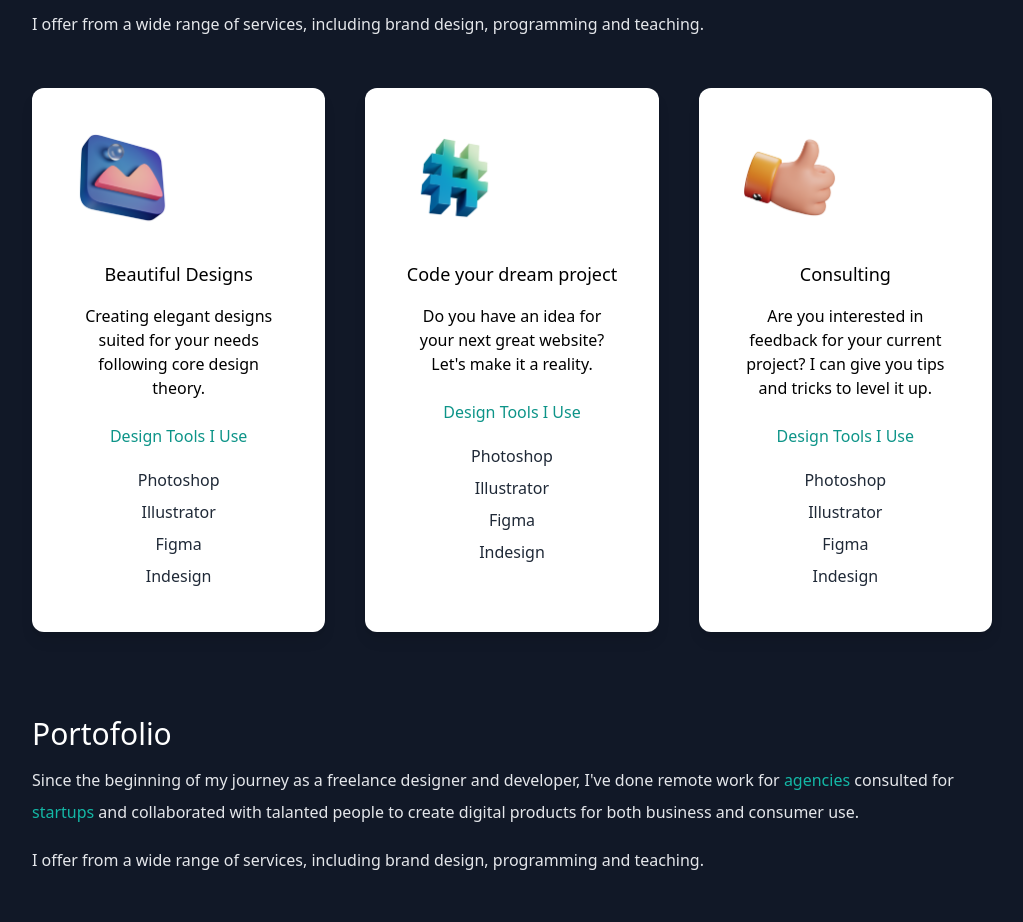
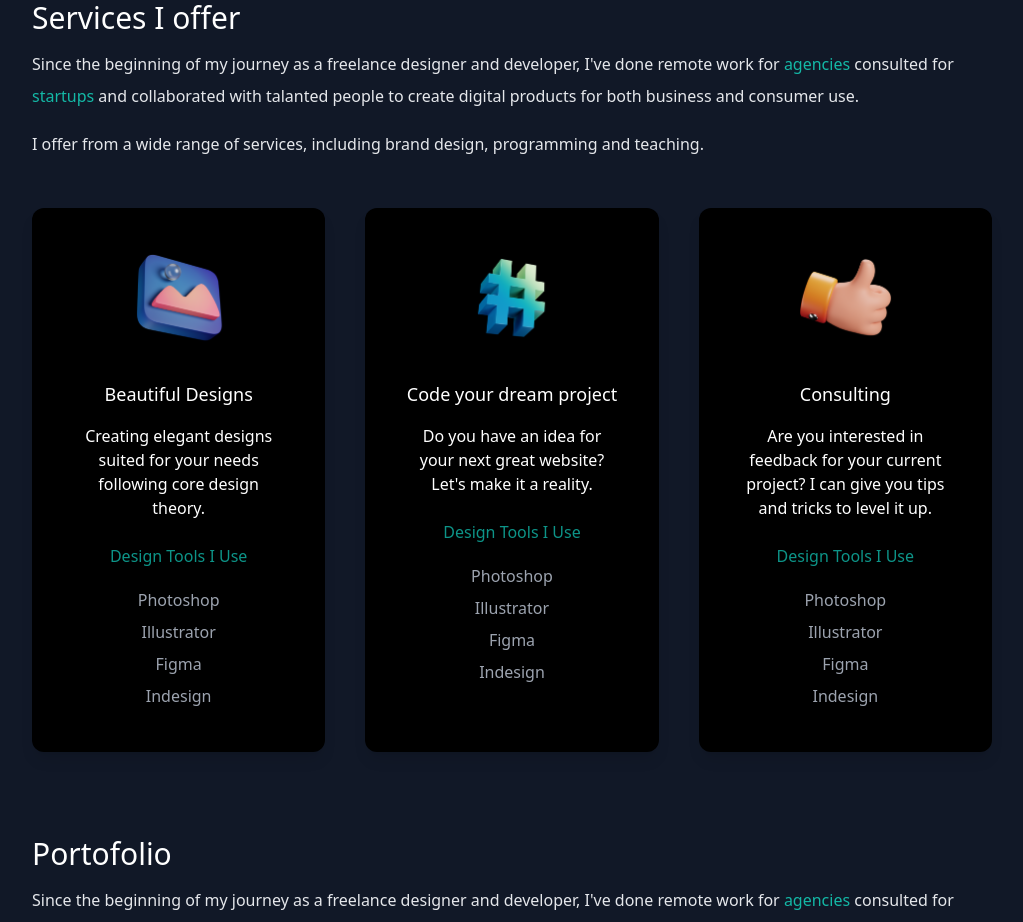
Before and after one commit to Hruthik5124/My-portfolio, a Next.js app: page / in a window 1280 px wide. Shown: the part 1080-2002 px from the top of the page, without its empty margins (128-1151 px from the left). Built offline with nearby package versions, Linux system fonts and the light colour scheme.

Commit message:
Added IN animation to components

```diff
--- a/src/pages/index.js
+++ b/src/pages/index.js
@@ -24,6 +24,26 @@ import { useInView } from "react-intersection-observer";
 
 export default function Home() {
   const [darkMode, setDarkMode] = useState(true);
+  const isBrowser = () => typeof window !== "undefined"
+
+useEffect(()=>{window.addEventListener('scroll', reveal);}, []);
+
+
+
+  function reveal(){
+    var reveals = document.querySelectorAll('.reveal');
+    for(var i=0; i< reveals.length; i++){
+      var windowheight =window.innerHeight;
+      var reveal = reveals[i].getBoundingClientRect().top;
+      var revealpoint = 150;
+      if(reveal < windowheight - revealpoint){
+        reveals[i].classList.add('active');
+      }
+      else{
+        reveals[i].classList.remove('active');
+      }
+    }
+  }
 
 
   return (
@@ -56,9 +76,11 @@ export default function Home() {
           </nav>
           <div className="text-center p-10 py-10">
             <section className="hruthik">
+              <section>
             <h2 className="text-5xl py-2 text-teal-600 font-medium dark:text-teal-400 md:text-6xl">
               Hruthik
             </h2>
+            </section>
             </section>
             <section>
             <h3 className="text-2xl py-2 dark:text-white md:text-3xl">
@@ -76,14 +98,25 @@ export default function Home() {
               <a href="https://www.linkedin.com/in/hruthik-shetty-3983b41aa/" target="_blank"><AiFillLinkedin /></a>
               <a href="https://www.instagram.com/hruthikshetty/" target="_blank"><AiFillInstagram /></a>
             </div>
+            <section class="arrow">
+            <div className="animate-bounce bg-white dark:bg-slate-800 p-2 w-10 h-10 ring-1 ring-slate-900/5 dark:ring-slate-200/20 shadow-lg rounded-full relative overflow-hidden mx-auto mt-20">
+                <svg class="w-6 h-6 text-violet-500" fill="none" stroke-linecap="round" stroke-linejoin="round" stroke-width="2" viewBox="0 0 24 24" stroke="currentColor">
+                  <path d="M19 14l-7 7m0 0l-7-7m7 7V3"></path></svg>
+            </div>
+            </section>
+            <section class="reveal">
             <div className="mx-auto bg-gradient-to-b from-teal-500 rounded-full w-60 h-60 relative overflow-hidden mt-10 md:h-96 md:w-96">
               <Image src={deved} layout="fill" objectFit="cover" />
             </div>
+            </section>
           </div>
         </section>
         <section>
           <div>
+            <section class="reveal">
             <h3 className="text-3xl py-1 dark:text-white ">Services I offer</h3>
+            </section>
+            <section class="reveal">
             <p className="text-md py-2 leading-8 text-gray-800 dark:text-gray-200">
               Since the beginning of my journey as a freelance designer and
               developer, I've done remote work for
@@ -92,60 +125,66 @@ export default function Home() {
               and collaborated with talanted people to create digital products
               for both business and consumer use.
             </p>
+            </section>
+            <section class="reveal">
             <p className="text-md py-2 leading-8 text-gray-800 dark:text-gray-200">
               I offer from a wide range of services, including brand design,
               programming and teaching.
             </p>
+            </section>
           </div>
+          <div class="reveal">
           <div className="lg:flex gap-10">
-            <div className="text-center shadow-lg p-10 rounded-xl my-10  dark:bg-white flex-1">
+            <div className="text-center shadow-lg p-10 rounded-xl my-10  dark:bg-black flex-1">
               <Image src={design} width={100} height={100} />
-              <h3 className="text-lg font-medium pt-8 pb-2  ">
+              <h3 className="text-lg font-medium pt-8 pb-2 dark:text-white ">
                 Beautiful Designs
               </h3>
-              <p className="py-2">
+              <p className="py-2 dark:text-white">
                 Creating elegant designs suited for your needs following core
                 design theory.
               </p>
               <h4 className="py-4 text-teal-600">Design Tools I Use</h4>
-              <p className="text-gray-800 py-1">Photoshop</p>
-              <p className="text-gray-800 py-1">Illustrator</p>
-              <p className="text-gray-800 py-1">Figma</p>
-              <p className="text-gray-800 py-1">Indesign</p>
+              <p className="text-gray-800 py-1 dark:text-gray-400">Photoshop</p>
+              <p className="text-gray-800 py-1 dark:text-gray-400">Illustrator</p>
+              <p className="text-gray-800 py-1 dark:text-gray-400">Figma</p>
+              <p className="text-gray-800 py-1 dark:text-gray-400">Indesign</p>
             </div>
-            <div className="text-center shadow-lg p-10 rounded-xl my-10 dark:bg-white flex-1">
+            <div className="text-center shadow-lg p-10 rounded-xl my-10 dark:bg-black flex-1">
               <Image src={code} width={100} height={100} />
-              <h3 className="text-lg font-medium pt-8 pb-2 ">
+              <h3 className="text-lg font-medium pt-8 pb-2 dark:text-white ">
                 Code your dream project
               </h3>
-              <p className="py-2">
+              <p className="py-2 dark:text-white ">
                 Do you have an idea for your next great website? Let's make it a
                 reality.
               </p>
               <h4 className="py-4 text-teal-600">Design Tools I Use</h4>
-              <p className="text-gray-800 py-1">Photoshop</p>
-              <p className="text-gray-800 py-1">Illustrator</p>
-              <p className="text-gray-800 py-1">Figma</p>
-              <p className="text-gray-800 py-1">Indesign</p>
+              <p className="text-gray-800 py-1 dark:text-gray-400">Photoshop</p>
+              <p className="text-gray-800 py-1 dark:text-gray-400">Illustrator</p>
+              <p className="text-gray-800 py-1 dark:text-gray-400">Figma</p>
+              <p className="text-gray-800 py-1 dark:text-gray-400">Indesign</p>
             </div>
-            <div className="text-center shadow-lg p-10 rounded-xl my-10 dark:bg-white flex-1">
+            <div className="text-center shadow-lg p-10 rounded-xl my-10 dark:bg-black flex-1">
               <Image src={consulting} width={100} height={100} />
-              <h3 className="text-lg font-medium pt-8 pb-2 ">Consulting</h3>
-              <p className="py-2">
+              <h3 className="text-lg font-medium pt-8 pb-2 dark:text-white ">Consulting</h3>
+              <p className="py-2 dark:text-white ">
                 Are you interested in feedback for your current project? I can
                 give you tips and tricks to level it up.
               </p>
               <h4 className="py-4 text-teal-600">Design Tools I Use</h4>
-              <p className="text-gray-800 py-1">Photoshop</p>
-              <p className="text-gray-800 py-1">Illustrator</p>
-              <p className="text-gray-800 py-1">Figma</p>
-              <p className="text-gray-800 py-1">Indesign</p>
+              <p className="text-gray-800 py-1 dark:text-gray-400">Photoshop</p>
+              <p className="text-gray-800 py-1 dark:text-gray-400">Illustrator</p>
+              <p className="text-gray-800 py-1 dark:text-gray-400">Figma</p>
+              <p className="text-gray-800 py-1 dark:text-gray-400">Indesign</p>
             </div>
+          </div>
           </div>
         </section>
         <section className="py-10">
           <div>
-            <h3 className="text-3xl py-1 dark:text-white ">Portofolio</h3>
+            <section class="reveal"><h3 className="text-3xl py-1 dark:text-white ">Portofolio</h3></section>
+            <div class="reveal">
             <p className="text-md py-2 leading-8 text-gray-800 dark:text-gray-200">
               Since the beginning of my journey as a freelance designer and
               developer, I've done remote work for
@@ -154,11 +193,15 @@ export default function Home() {
               and collaborated with talanted people to create digital products
               for both business and consumer use.
             </p>
+            </div>
+            <section class="reveal">
             <p className="text-md py-2 leading-8 text-gray-800 dark:text-gray-200">
               I offer from a wide range of services, including brand design,
               programming and teaching.
             </p>
+            </section>
           </div>
+          <section class="reveal">
           <div className="flex flex-col gap-10 py-10 lg:flex-row lg:flex-wrap">
             <div className="basis-1/3 flex-1 ">
               <Image
@@ -215,6 +258,7 @@ export default function Home() {
               />
             </div>
           </div>
+          </section>
         </section>
       </main>
     </div>
--- a/src/styles/globals.css
+++ b/src/styles/globals.css
@@ -5,7 +5,7 @@
 html,
 body {
   max-width: 100vw;
-  overflow-x: hidden;
+  overflow:visible;
 }
 
 body {
@@ -27,3 +27,38 @@ a {
   font-family: "burtons";
   src: url('./Burtons.otf');
 }
+
+img{
+  display:inline;
+}
+
+
+.arrow{
+  align-items:center;
+  padding-left: 20px;
+  position: relative;
+}
+
+.reveal{
+  position: relative;
+  transform: translateY(150px);
+  opacity: 0;
+  transition: all 0.9s ease;
+}
+
+.reveal.active{
+  transform: translateY(0px);
+  opacity: 1;
+}
+
+.anime{
+  position: relative;
+  transform: translateX(150px);
+  opacity: 0;
+  transition: all 0.9s ease;
+}
+
+.anime.active{
+  transform: translateX(0px);
+  opacity: 1;
+}
```
